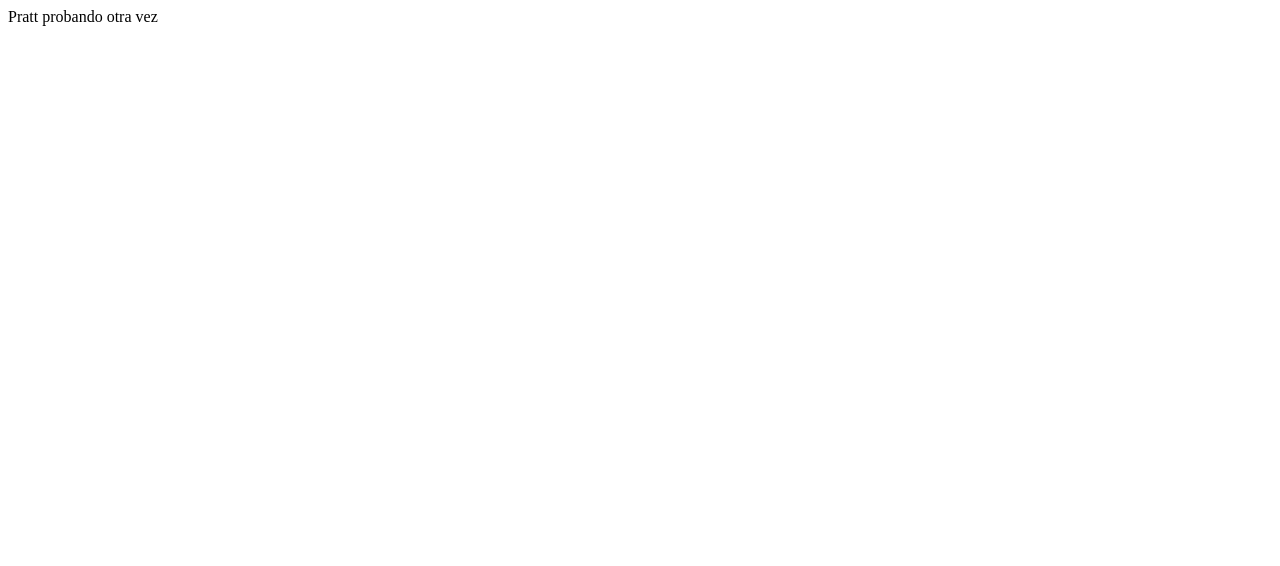
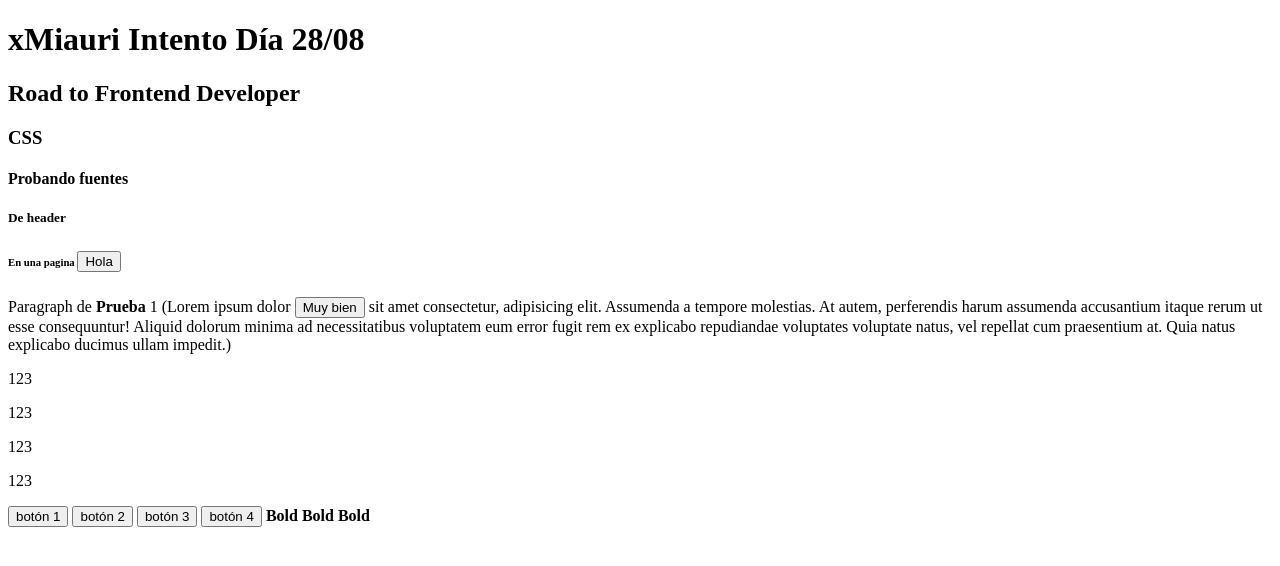
Before and after one commit to prattparedes/Headers-Commands-Etc, a plain HTML site: page index.html in a window 1280 px wide. Drawn offline with Linux system fonts and the light colour scheme.

Commit message:
Botones, Paragraphs, headers, etc

```diff
--- a/index.html
+++ b/index.html
@@ -7,6 +7,23 @@
     <title>Pratt's Document</title>
 </head>
 <body>
-    Pratt probando otra vez
+    <h1>xMiauri Intento Día 28/08</h1>
+    <h2>Road to Frontend Developer</h2>
+    <h3>CSS</h3>
+    <h4>Probando fuentes</h4>
+    <h5>De header</h5>
+    <h6>En una pagina <button>Hola</button></h6>
+    <p>Paragraph de <b>Prueba</b> 1 (Lorem ipsum dolor <button>Muy bien</button> sit amet consectetur, adipisicing elit. Assumenda a tempore molestias. At autem, perferendis harum assumenda accusantium itaque rerum ut esse consequuntur! Aliquid dolorum minima ad necessitatibus voluptatem eum error fugit rem ex explicabo repudiandae voluptates voluptate natus, vel repellat cum praesentium at. Quia natus explicabo ducimus ullam impedit.)</p>
+    <p>123</p>
+    <p>123</p>
+    <p>123</p>
+    <p>123</p>
+    <button>botón 1</button>
+    <button>botón 2</button>
+    <button>botón 3</button>
+    <button>botón 4</button>
+    <b>Bold</b>
+    <b>Bold</b>
+    <b>Bold</b>
 </body>
 </html>
```
